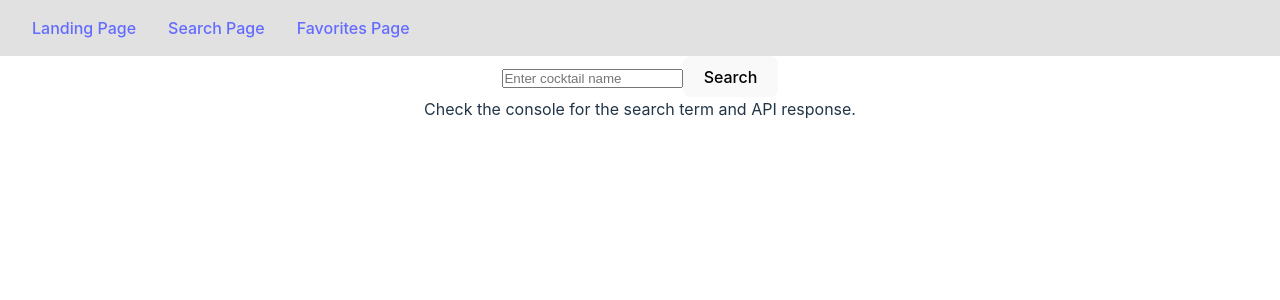
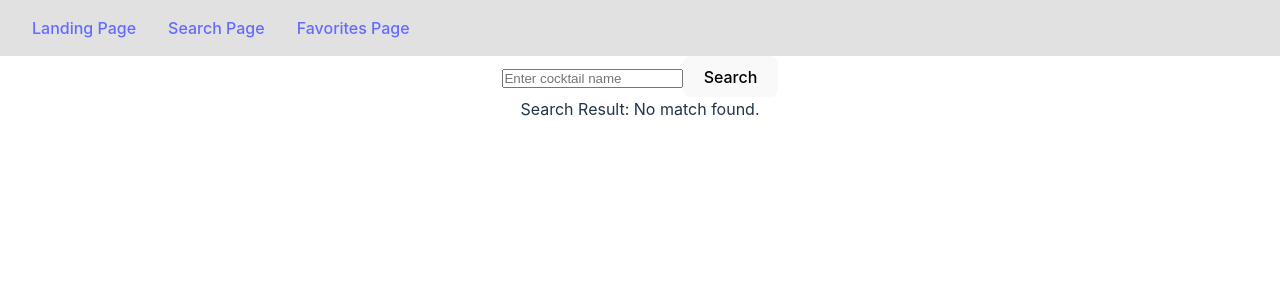
Before and after one commit to annagabain/fabulous-sheriffs-grupprojekt-react, a React (Vite) app: page /search-page in a window 1280 px wide. Shown: the top 300 px of the page. Built offline with nearby package versions, Linux system fonts and the light colour scheme.

Commit message:
Store the search results in state

```diff
--- a/src/pages/SearchPage.tsx
+++ b/src/pages/SearchPage.tsx
@@ -1,4 +1,6 @@
 // import { getCocktailByName } from "../services/api";
+
+import { useState } from "react";
 
 
 
@@ -20,7 +22,11 @@ export const getCocktailByName = async (name: string) => {
 
 export default function SearchPage() {
 
-    let searchTerm = "";
+    // let searchTerm = "";
+
+    const [searchTerm, setSearchTerm] = useState<string>('');
+    const [fetchedCocktailName, setCocktailName] = useState<string>('');
+
 
 
     const handleSearch = async (e: React.FormEvent<HTMLFormElement>) => {
@@ -28,14 +34,17 @@ export default function SearchPage() {
 
         console.log("Search Term:", searchTerm);
 
-        const cocktailName = await getCocktailByName('bloody mary');
-        console.log("Hardcoded API Cocktail Name:", cocktailName);
+        const fetchedCocktailName = await getCocktailByName('bloody mary');
+        console.log("Hardcoded API Cocktail Name:", fetchedCocktailName);
+
 
         // Compare the hardcoded cocktail name with the user's search term
-        if (cocktailName.toLowerCase() === searchTerm.toLowerCase()) {
-            console.log("Match found! The cocktail name is:", cocktailName);
+        if (fetchedCocktailName.toLowerCase() === searchTerm.toLowerCase()) {
+            console.log("Match found! The cocktail name is:", fetchedCocktailName);
+            setCocktailName(fetchedCocktailName);
+
         } else {
-            console.log("No match found.", cocktailName);
+            console.log("No match found.");
         }
     };
 
@@ -49,14 +58,15 @@ export default function SearchPage() {
                 <input
                     id="coctailSearch"
                     type="text"
-                    onChange={(e) => { searchTerm = e.target.value; }}
+                    onChange={(e) => setSearchTerm(e.target.value)}
                     placeholder="Enter cocktail name"
                 />
                 <button type="submit">Search</button>
             </form>
 
-            {/* Dummy data logging */}
-            <p>Check the console for the search term and API response.</p>
+
+            {/* Display search results */}
+            <p>Search Result: {fetchedCocktailName ? fetchedCocktailName: "No match found."}</p>
 
         </>
     )
```
